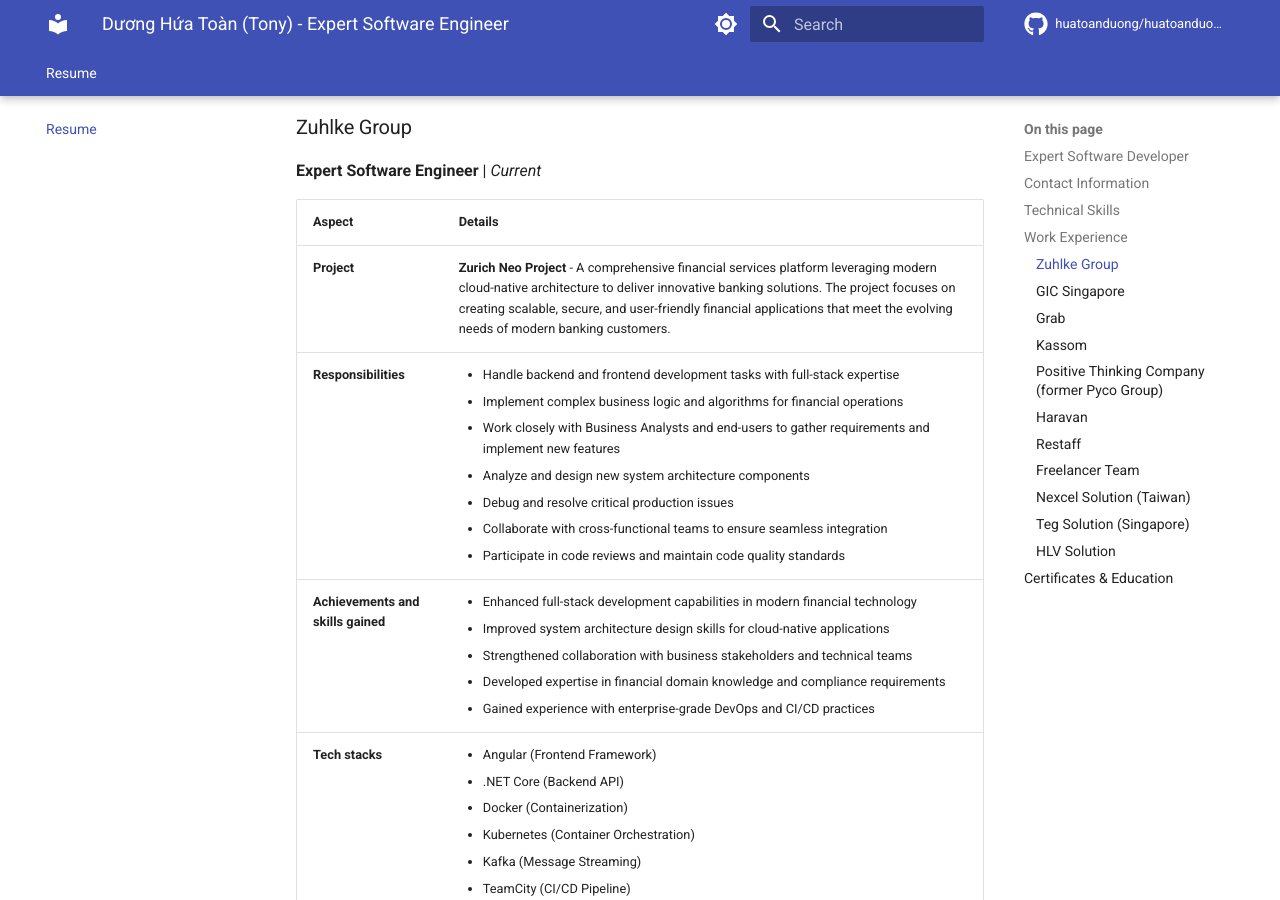
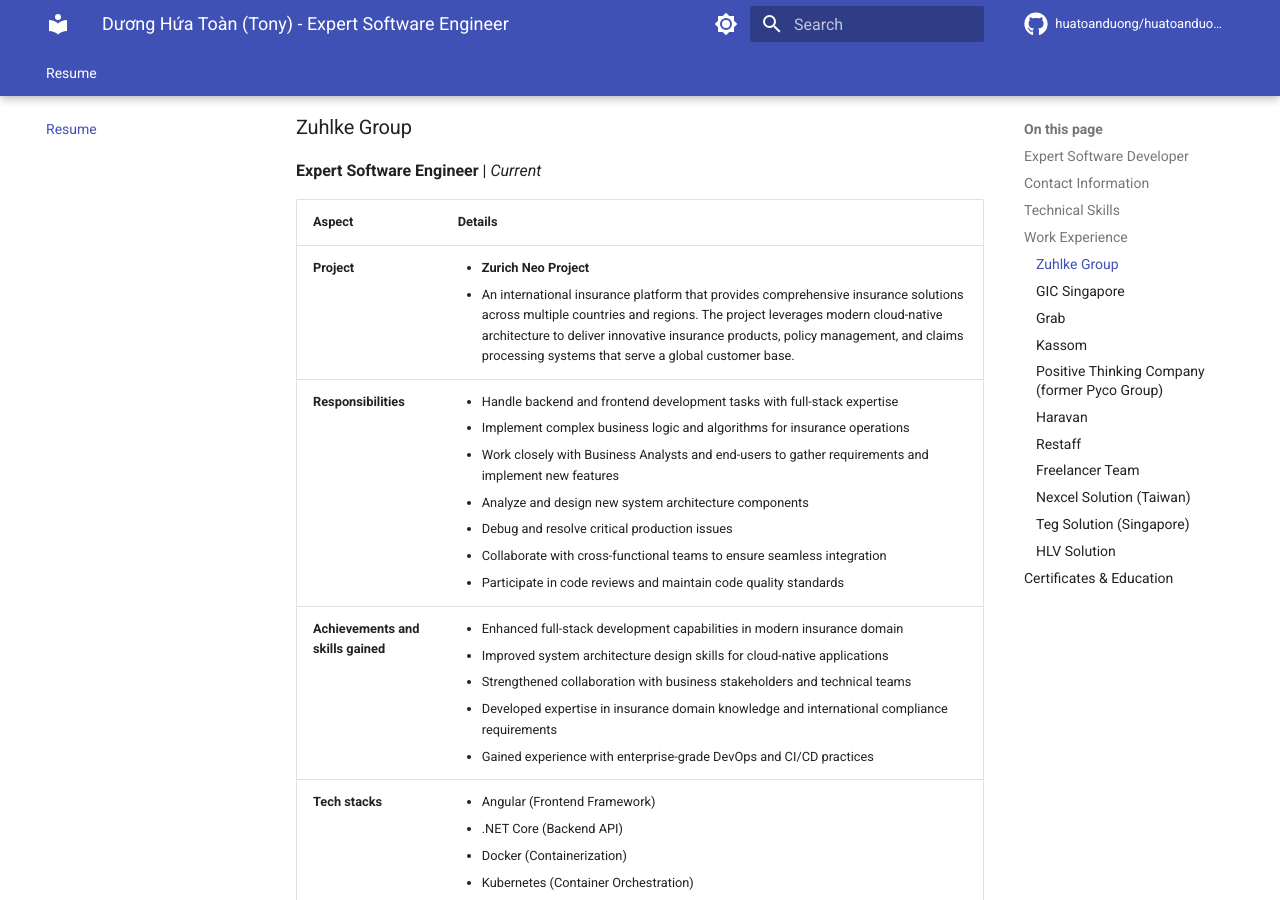
Before and after one commit to huatoanduong/huatoanduong.github.io, an MkDocs documentation site: the page built from docs/index.md, in a window 1280 px wide and 900 px high, scrolled down 1807 px. Built offline with MkDocs 1.6.1 and Material for MkDocs 9.7.7, drawn with Linux system fonts in a browser that asks for light colours; comment, search, counter and statistics services are not loaded.

Commit message:
Revise Zurich Neo Project description in documentation: update project focus to insurance solutions, adjust responsibilities and achievements to reflect the insurance domain, and enhance clarity in the overall presentation.

```diff
--- a/docs/index.md
+++ b/docs/index.md
@@ -74,9 +74,9 @@
 
 | **Aspect**                         | **Details**                                                                                                                                                                                                                                                                                                                                                                                                                                                                                                                                                      |
 | ---------------------------------- | ---------------------------------------------------------------------------------------------------------------------------------------------------------------------------------------------------------------------------------------------------------------------------------------------------------------------------------------------------------------------------------------------------------------------------------------------------------------------------------------------------------------------------------------------------------------- |
-| **Project**                        | **Zurich Neo Project** - A comprehensive financial services platform leveraging modern cloud-native architecture to deliver innovative banking solutions. The project focuses on creating scalable, secure, and user-friendly financial applications that meet the evolving needs of modern banking customers.                                                                                                                                                                                                                                                   |
-| **Responsibilities**               | <ul><li>Handle backend and frontend development tasks with full-stack expertise</li><li>Implement complex business logic and algorithms for financial operations</li><li>Work closely with Business Analysts and end-users to gather requirements and implement new features</li><li>Analyze and design new system architecture components</li><li>Debug and resolve critical production issues</li><li>Collaborate with cross-functional teams to ensure seamless integration</li><li>Participate in code reviews and maintain code quality standards</li></ul> |
-| **Achievements and skills gained** | <ul><li>Enhanced full-stack development capabilities in modern financial technology</li><li>Improved system architecture design skills for cloud-native applications</li><li>Strengthened collaboration with business stakeholders and technical teams</li><li>Developed expertise in financial domain knowledge and compliance requirements</li><li>Gained experience with enterprise-grade DevOps and CI/CD practices</li></ul>                                                                                                                                |
+| **Project**                        | <ul><li>**Zurich Neo Project**</li><li>An international insurance platform that provides comprehensive insurance solutions across multiple countries and regions. The project leverages modern cloud-native architecture to deliver innovative insurance products, policy management, and claims processing systems that serve a global customer base.</li></ul>                                                                                                                                                                                                 |
+| **Responsibilities**               | <ul><li>Handle backend and frontend development tasks with full-stack expertise</li><li>Implement complex business logic and algorithms for insurance operations</li><li>Work closely with Business Analysts and end-users to gather requirements and implement new features</li><li>Analyze and design new system architecture components</li><li>Debug and resolve critical production issues</li><li>Collaborate with cross-functional teams to ensure seamless integration</li><li>Participate in code reviews and maintain code quality standards</li></ul> |
+| **Achievements and skills gained** | <ul><li>Enhanced full-stack development capabilities in modern insurance domain</li><li>Improved system architecture design skills for cloud-native applications</li><li>Strengthened collaboration with business stakeholders and technical teams</li><li>Developed expertise in insurance domain knowledge and international compliance requirements</li><li>Gained experience with enterprise-grade DevOps and CI/CD practices</li></ul>                                                                                                                  |
 | **Tech stacks**                    | <ul><li>Angular (Frontend Framework)</li><li>.NET Core (Backend API)</li><li>Docker (Containerization)</li><li>Kubernetes (Container Orchestration)</li><li>Kafka (Message Streaming)</li><li>TeamCity (CI/CD Pipeline)</li><li>Cloud-Native Architecture</li><li>Microservices Design</li></ul>                                                                                                                                                                                                                                                                 |
 
 ---
```
